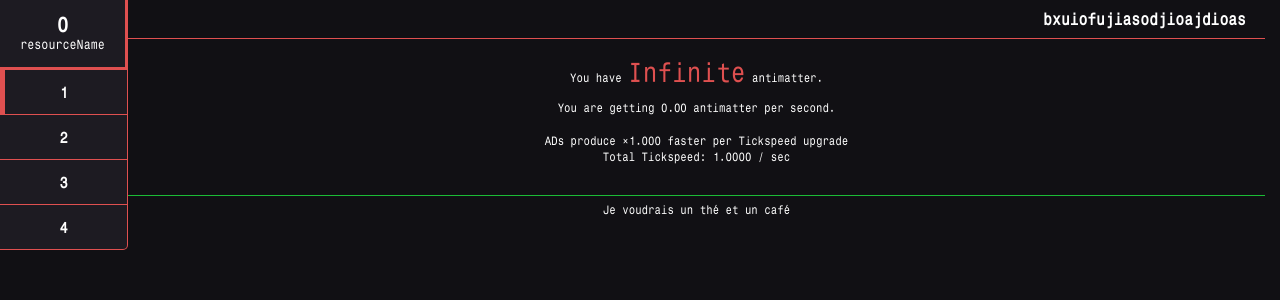
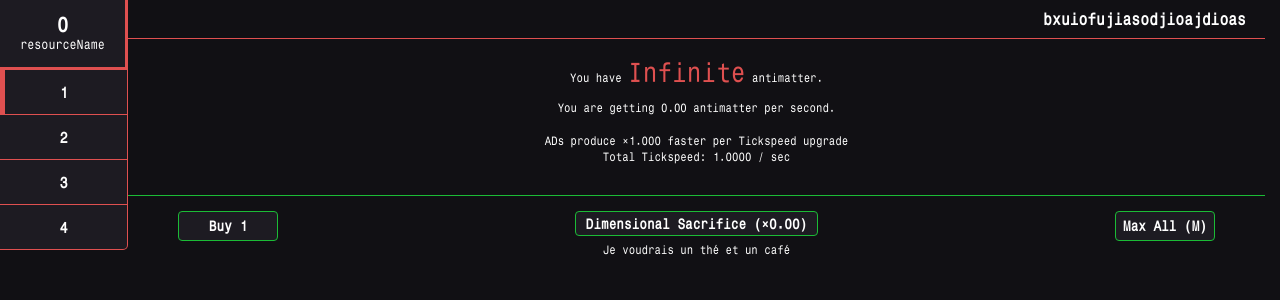
Before and after one commit to VeryrrDefine/ADVue3, a Vue app: page / in a window 1280 px wide. Shown: the top 300 px of the page. Built offline with nearby package versions, Linux system fonts and the light colour scheme.

Commit message:
added some button

```diff
--- a/src/components/Page.vue
+++ b/src/components/Page.vue
@@ -1,4 +1,5 @@
 <script setup lang="ts">
+import AntimatterDimensionsTab from './antimatter-dimensions/AntimatterDimensionsTab'
 import HeaderPrestigeGroup from './ui-modes/HeaderPrestigeGroup'
 import NewsTicker from './ui-modes/NewsTicker.vue'
 </script>
@@ -9,6 +10,7 @@ import NewsTicker from './ui-modes/NewsTicker.vue'
       <NewsTicker />
       <div class="tab-container">
         <HeaderPrestigeGroup />
+        <AntimatterDimensionsTab />
         Je voudrais un thé et un café
       </div>
     </div>
--- /dev/null
+++ b/src/components/PrimaryButton.tsx
@@ -0,0 +1,38 @@
+import { computed, defineComponent, useAttrs } from 'vue'
+
+export default defineComponent({
+  name: 'PrimaryButton',
+  props: {
+    enabled: {
+      type: Boolean,
+      required: false,
+      default: true,
+    },
+  },
+  setup(props, ctx) {
+    const a = computed(() => {
+      return {
+        'o-primary-btn': true,
+        'o-primary-btn--disabled': !props.enabled,
+      }
+    })
+    const attrs = useAttrs()
+
+    const eventListeners = Object.keys(attrs).reduce(
+      (listeners, key) => {
+        if (key.startsWith('on')) {
+          listeners[key] = attrs[key] as (x: Event) => void
+        }
+        return listeners
+      },
+      {} as Record<string, (x: Event) => void>,
+    )
+    return () => (
+      <>
+        <button class={a.value} {...eventListeners}>
+          {ctx.slots.default && ctx.slots.default()}
+        </button>
+      </>
+    )
+  },
+})
--- /dev/null
+++ b/src/components/antimatter-dimensions/AntimatterDimensionsTab.tsx
@@ -0,0 +1,13 @@
+import { defineComponent } from 'vue'
+import ModernAntimatterDimensionsTab from './ModernAntimatterDimensionsTab'
+
+export default defineComponent({
+  name: 'AntimatterDimensionsTab',
+  setup(props, ctx) {
+    return () => (
+      <>
+        <ModernAntimatterDimensionsTab />
+      </>
+    )
+  },
+})
--- /dev/null
+++ b/src/components/antimatter-dimensions/ModernAntimatterDimensionsTab.tsx
@@ -0,0 +1,65 @@
+import { defineComponent } from 'vue'
+import PrimaryButton from '../PrimaryButton'
+
+export default defineComponent({
+  name: 'ModernAntimatterDimensionsTab',
+  setup() {
+    return () => (
+      <>
+        <div class="l-antimatter-dim-tab">
+          <div class="modes-container">
+            <button
+              class="o-primary-btn l-button-container"
+              // @click="changeBuyMode"
+            >
+              Buy 1{/* {{ getUntil10Display() }} */}
+            </button>
+            <PrimaryButton
+              // v-show="isSacrificeUnlocked"
+              // v-tooltip="sacrificeTooltip"
+              // :enabled="isSacrificeAffordable && !isFullyAutomated"
+              class="o-primary-btn--sacrifice"
+              // @click="sacrifice"
+            >
+              <span>Dimensional Sacrifice (×0.00)</span>
+              {/* <span v-if="isFullyAutomated">
+          Dimensional Sacrifice is Automated (Achievement 118)
+        </span>
+        <span v-else-if="isSacrificeAffordable">Dimensional Sacrifice ({{ formatX(sacrificeBoost, 2, 2) }})</span>
+        <span v-else>Dimensional Sacrifice Disabled ({{ disabledCondition }})</span> */}
+            </PrimaryButton>
+            <button
+              class="o-primary-btn l-button-container"
+              // @click="maxAll"
+            >
+              Max All (M)
+            </button>
+          </div>
+          {/* <span>{{ multiplierText }}</span>
+    <TickspeedRow />
+    <div class="l-dimensions-container">
+      <AntimatterDimensionRow
+        v-for="tier in 8"
+        :key="tier"
+        :tier="tier"
+      />
+    </div>
+    <div class="resets-container">
+      <DimensionBoostRow />
+      <PrimaryButton
+        v-if="isQuickResetAvailable"
+        class="o-primary-btn--quick-reset"
+        onclick="softReset(-1, true, true)"
+      >
+        Perform a Dimension Boost reset
+        <span v-if="hasDimensionBoosts"> but lose a Dimension Boost</span>
+        <span v-else> for no gain</span>
+      </PrimaryButton>
+      <AntimatterGalaxyRow />
+    </div>
+    <AntimatterDimensionProgressBar /> */}
+        </div>
+      </>
+    )
+  },
+})
--- a/src/main.scss
+++ b/src/main.scss
@@ -205,3 +205,10 @@
   border-bottom-right-radius: var(--var-border-radius, 0.5rem);
   transition: border-radius 0s;
 }
+
+
+.l-button-container {
+  width: 100px;
+  height: 30px;
+  padding: 0;
+}
```
